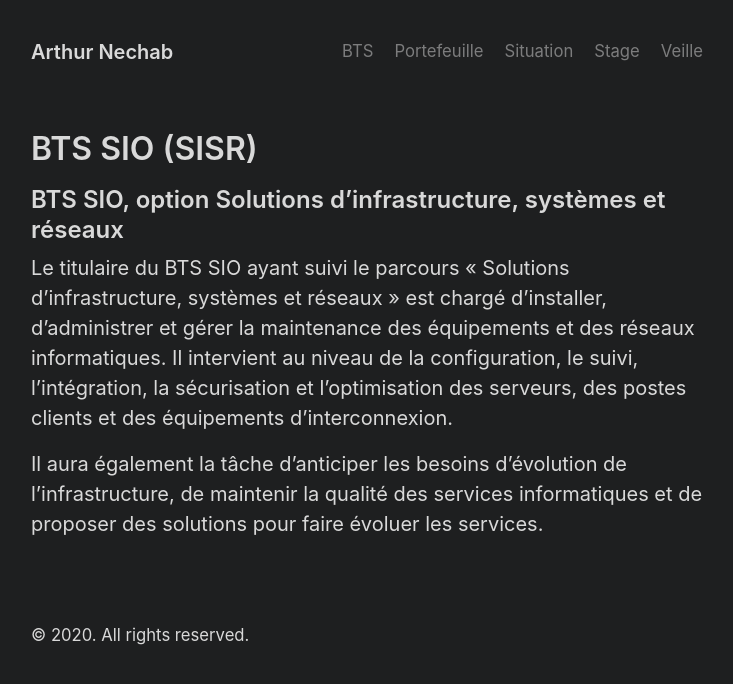
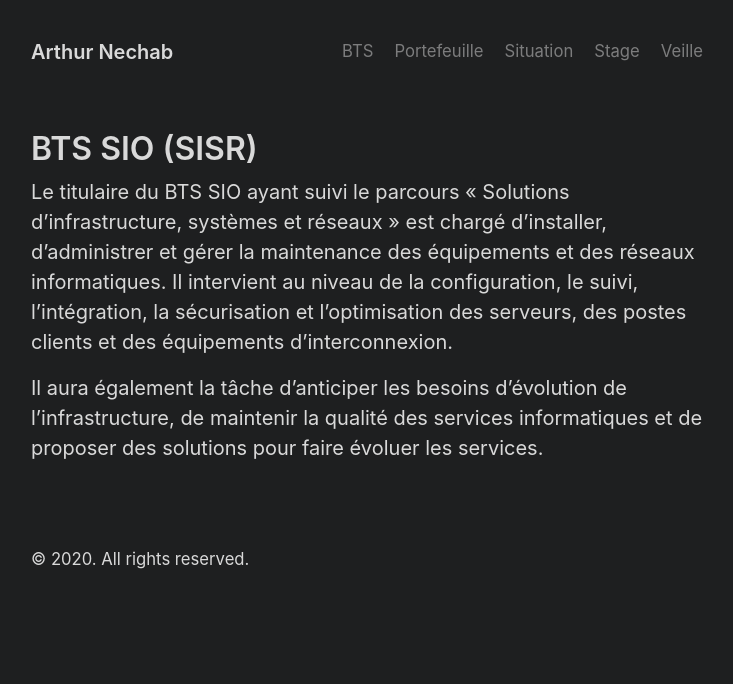
Before and after one commit to arthur-nechab/portfolio, a Jekyll site: the page built from bts.md, in a window 1280 px wide. Shown: the top 684 px of the page, without its empty margins (273-1006 px from the left). Built offline with Jekyll 4.4.1, drawn with Linux system fonts in a browser that asks for light colours.

Commit message:
Update bts.md

```diff
--- a/bts.md
+++ b/bts.md
@@ -3,8 +3,6 @@ layout: page
 title: BTS SIO (SISR)
 ---
 
-## BTS SIO, option Solutions d’infrastructure, systèmes et réseaux
-
 Le titulaire du BTS SIO ayant suivi le parcours « Solutions d’infrastructure, systèmes et réseaux » est chargé d’installer, d’administrer et gérer la maintenance des équipements et des réseaux informatiques. Il intervient au niveau de la configuration, le suivi, l’intégration, la sécurisation et l’optimisation des serveurs, des postes clients et des équipements d’interconnexion.
 
 Il aura également la tâche d’anticiper les besoins d’évolution de l’infrastructure, de maintenir la qualité des services informatiques et de proposer des solutions pour faire évoluer les services.
```
